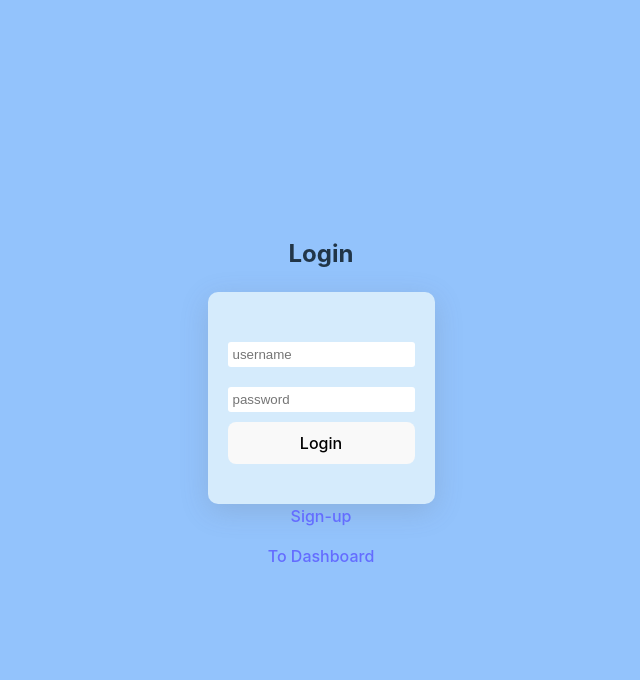
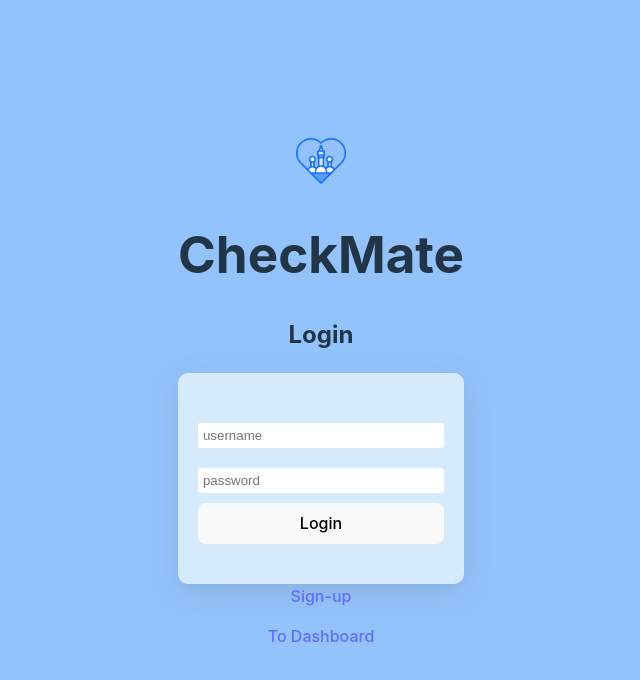
Before and after one commit to GeoTech23/CheckMate, a React (Vite) app: page / in a window 1280 px wide. Shown: the top 680 px of the page, without its empty margins (319-959 px from the left). Built offline with nearby package versions, Linux system fonts and the light colour scheme.

Commit message:
Styling and logo

```diff
--- a/src/components/Login.tsx
+++ b/src/components/Login.tsx
@@ -16,6 +16,8 @@ function Login() {
 
 	return (
 		<>
+			<img id='main-logo' src='../../public/chess-pieces.png' />
+			<h1>CheckMate</h1>
 			<h2>Login</h2>
 			<SubmitDiv>
 				<Form onSubmit={handleSubmit}>
--- a/src/components/styled/SubmitDiv.tsx
+++ b/src/components/styled/SubmitDiv.tsx
@@ -1,7 +1,6 @@
 import { styled } from 'styled-components';
 
 const SubmitDiv = styled.div`
-	display: flex;
 	padding: 40px 20px;
 	border-radius: 10px;
 	background-color: #d5ebfc;
--- a/src/index.css
+++ b/src/index.css
@@ -66,6 +66,10 @@ button:focus-visible {
   border: 1px solid black;
 }
 
+#main-logo {
+  width: 50px;
+}
+
 input,
 select {
   margin: 10px 0;
```
